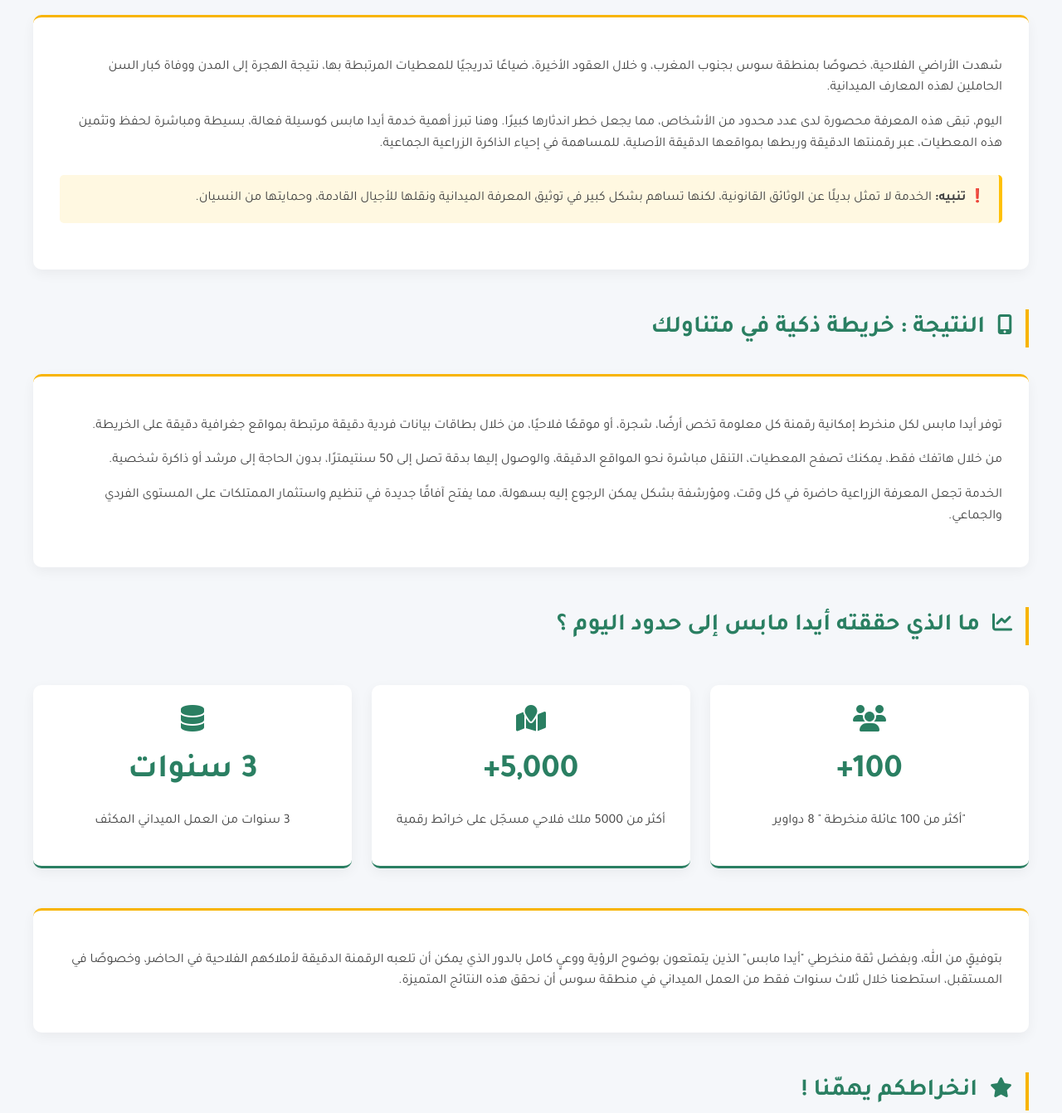
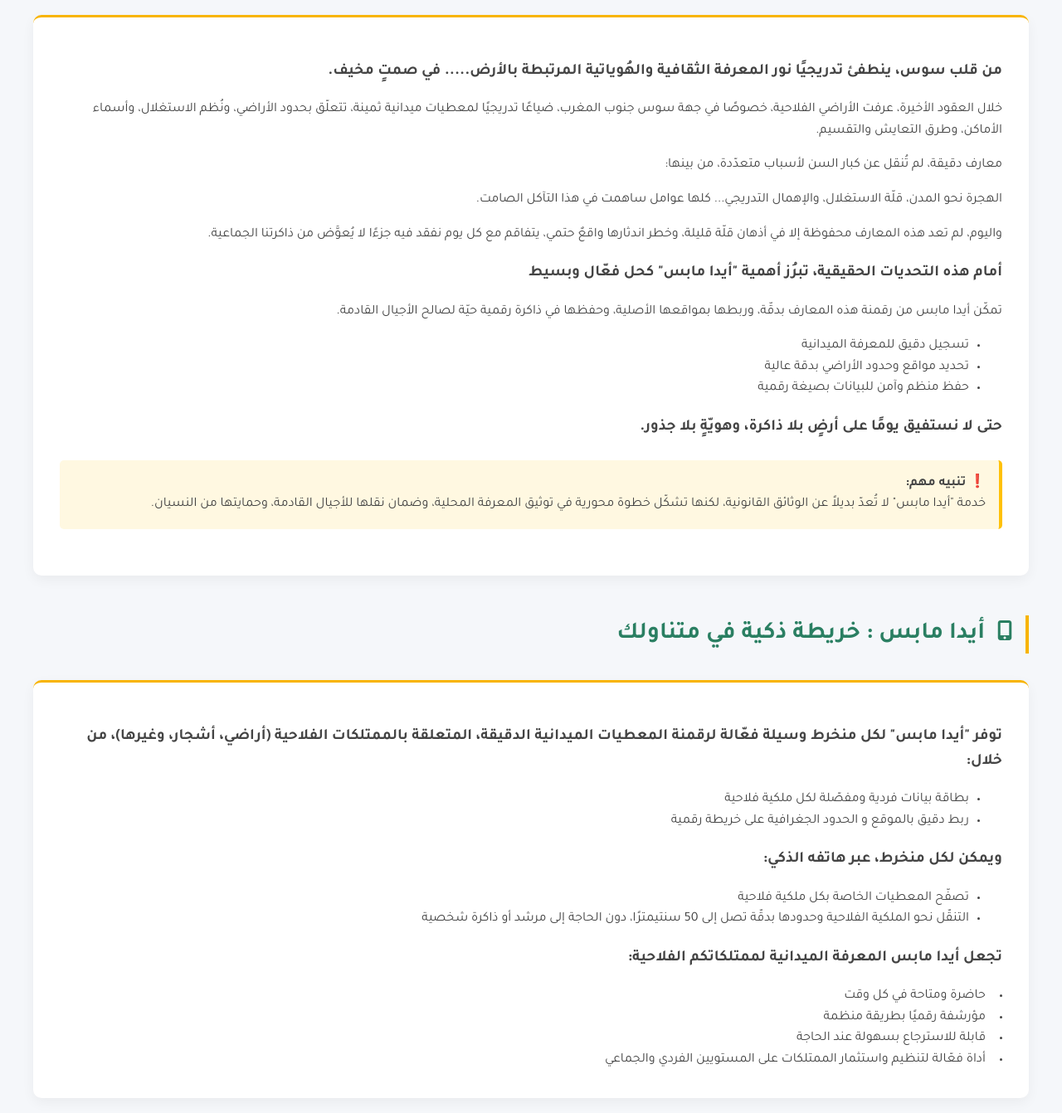
Before and after one commit to alitizgui/Formulaire_Ayda_Maps, a plain HTML site: page index.html in a window 1280 px wide. Shown: the part 300-1642 px from the top of the page at 83% size. Drawn offline with Linux system fonts and the light colour scheme.

Commit message:
maj08061857

```diff
--- a/index.html
+++ b/index.html
@@ -246,31 +246,44 @@
 
     <main class="container">
         <section>
-            <h2><i class="fas fa-map-marked-alt feature-icon"></i> نحو ذاكرة رقمية للأراضي الفلاحية</h2>
-            <div class="highlight-box">
-                <p>شهدت الأراضي الفلاحية، خصوصًا بمنطقة سوس  بجنوب المغرب، و خلال العقود الأخيرة، ضياعًا تدريجيًا للمعطيات المرتبطة بها، نتيجة الهجرة إلى المدن ووفاة كبار السن الحاملين لهذه المعارف الميدانية.</p>
-
-                <p>اليوم، تبقى هذه المعرفة محصورة لدى عدد محدود من الأشخاص، مما يجعل خطر اندثارها كبيرًا. وهنا تبرز أهمية خدمة أيدا مابس كوسيلة فعالة، بسيطة ومباشرة لحفظ وتثمين هذه المعطيات، عبر رقمنتها الدقيقة وربطها بمواقعها الدقيقة الأصلية، للمساهمة في إحياء الذاكرة الزراعية الجماعية.</p>
-
-                <div class="warning-box">
-                    <strong>❗ تنبيه:</strong> الخدمة لا تمثل بديلًا عن الوثائق القانونية، لكنها تساهم بشكل كبير في توثيق المعرفة الميدانية ونقلها للأجيال القادمة، وحمايتها من النسيان.
-                </div>
+            <h2><i class="fas fa-map-marked-alt feature-icon"></i>نحو ذاكرة رقمية للأراضي الفلاحية</h2>
+            <div class="highlight-box"> <p><h3>من قلب سوس، ينطفئ تدريجيًا نور المعرفة الثقافية والهُوياتية المرتبطة بالأرض..... في صمتٍ مخيف.</h3>
+            <p>خلال العقود الأخيرة، عرفت الأراضي الفلاحية، خصوصًا في جهة سوس جنوب المغرب، ضياعًا تدريجيًا لمعطيات ميدانية ثمينة، تتعلّق بحدود الأراضي، ونُظم الاستغلال، وأسماء الأماكن، وطرق التعايش والتقسيم.</p>
+            <p>معارف دقيقة، لم تُنقل عن كبار السن لأسباب متعدّدة، من بينها:</p>
+            <p>الهجرة نحو المدن، قلّة الاستغلال، والإهمال التدريجي... كلها عوامل ساهمت في هذا التآكل الصامت.</p>
+            <p>واليوم، لم تعد هذه المعارف محفوظة إلا في أذهان قلّة قليلة، وخطر اندثارها واقعٌ حتمي، يتفاقم مع كل يوم نفقد فيه جزءًا لا يُعوَّض من ذاكرتنا الجماعية.</p>
+            <p><h3>أمام هذه التحديات الحقيقية، تبرُز أهمية "أيدا مابس" كحل فعّال وبسيط</h3>
+            <p>تمكّن أيدا مابس من رقمنة هذه المعارف بدقّة، وربطها بمواقعها الأصلية، وحفظها في ذاكرة رقمية حيّة لصالح الأجيال القادمة.</p>
+            </p><ul> <li>تسجيل دقيق للمعرفة الميدانية</li> <li>تحديد مواقع وحدود الأراضي بدقة عالية</li> <li>حفظ منظم وآمن للبيانات بصيغة رقمية</li>
+            </ul><p><h3>حتى لا نستفيق يومًا على أرضٍ بلا ذاكرة، وهويّةٍ بلا جذور.</h3>
+            </ul> <div class="warning-box"> <strong>❗ تنبيه مهم:</strong><br> خدمة "أيدا مابس" لا تُعدّ بديلاً عن الوثائق القانونية، لكنها تشكّل خطوة محورية في توثيق المعرفة المحلية، وضمان نقلها للأجيال القادمة، وحمايتها من النسيان. </div>
             </div>
         </section>
 
         <section>
-            <h2><i class="fas fa-mobile-alt feature-icon"></i> النتيجة : خريطة ذكية في متناولك</h2>
+            <h2><i class="fas fa-mobile-alt feature-icon"></i> أيدا مابس : خريطة ذكية في متناولك</h2>
             <div class="highlight-box">
-                <p>توفر أيدا مابس لكل منخرط إمكانية رقمنة كل معلومة تخص أرضًا، شجرة، أو موقعًا فلاحيًا، من خلال بطاقات بيانات فردية دقيقة مرتبطة بمواقع جغرافية دقيقة على الخريطة.</p>
-
-                <p>من خلال هاتفك فقط، يمكنك تصفح المعطيات، التنقل مباشرة نحو المواقع الدقيقة، والوصول إليها بدقة تصل إلى 50 سنتيمترًا، بدون الحاجة إلى مرشد أو ذاكرة شخصية.</p>
-
-                <p>الخدمة تجعل المعرفة الزراعية حاضرة في كل وقت، ومؤرشفة بشكل يمكن الرجوع إليه بسهولة، مما يفتح آفاقًا جديدة في تنظيم واستثمار الممتلكات على المستوى الفردي والجماعي.</p>
+            <h3>توفر "أيدا مابس" لكل منخرط وسيلة فعّالة لرقمنة المعطيات الميدانية الدقيقة، المتعلقة بالممتلكات الفلاحية (أراضي، أشجار، وغيرها)، من خلال: </h3>
+            <ul> <li>بطاقة بيانات فردية ومفصّلة لكل ملكية فلاحية</li>
+            <li>ربط دقيق بالموقع و الحدود الجغرافية على خريطة رقمية</li>
+            </ul><h3>ويمكن لكل منخرط، عبر هاتفه الذكي:</h3>
+            <ul> <li>تصفّح المعطيات الخاصة بكل ملكية فلاحية</li>
+            <li>التنقّل نحو الملكية الفلاحية وحدودها بدقّة تصل إلى 50 سنتيمترًا، دون الحاجة إلى مرشد أو ذاكرة شخصية</li>
+            </ul><h3> تجعل أيدا مابس المعرفة الميدانية لممتلكاتكم الفلاحية:</h3>
+            <li>حاضرة ومتاحة في كل وقت</li>
+            <li>مؤرشفة رقميًا بطريقة منظمة</li>
+            <li>قابلة للاسترجاع بسهولة عند الحاجة</li>
+            <li>أداة فعّالة لتنظيم واستثمار الممتلكات على المستويين الفردي والجماعي</li> </ul>
             </div>
         </section>
 
         <section>
             <h2><i class="fas fa-chart-line feature-icon"></i> ما الذي حققته أيدا مابس إلى حدود اليوم ؟</h2>
+
+            <div class="highlight-box">
+                <p>بتوفيقٍ من الله، وبفضل ثقة منخرطي "أيدا مابس" الذين يتمتعون بوضوح الرؤية ووعيٍ كامل بالدور الذي يمكن أن تلعبه الرقمنة الدقيقة لأملاكهم الفلاحية في الحاضر، وخصوصًا في المستقبل، استطعنا خلال ثلاث سنوات فقط من العمل الميداني في منطقة سوس أن نحقق هذه النتائج المتميزة.</p>
+            </div>
+        </section>
             <div class="stats">
                 <div class="stat-card">
                     <i class="fas fa-users" style="font-size: 2rem; color: var(--primary);"></i>
@@ -290,11 +303,6 @@
                     <p>3 سنوات من العمل الميداني المكثف</p>
                 </div>
             </div>
-
-            <div class="highlight-box">
-                <p>بتوفيقٍ من الله، وبفضل ثقة منخرطي "أيدا مابس" الذين يتمتعون بوضوح الرؤية ووعيٍ كامل بالدور الذي يمكن أن تلعبه الرقمنة الدقيقة لأملاكهم الفلاحية في الحاضر، وخصوصًا في المستقبل، استطعنا خلال ثلاث سنوات فقط من العمل الميداني في منطقة سوس أن نحقق هذه النتائج المتميزة.</p>
-            </div>
-        </section>
 
         <section>
             <h2><i class="fas fa-star feature-icon"></i> انخراطكم يهمّنا !</h2>
```
